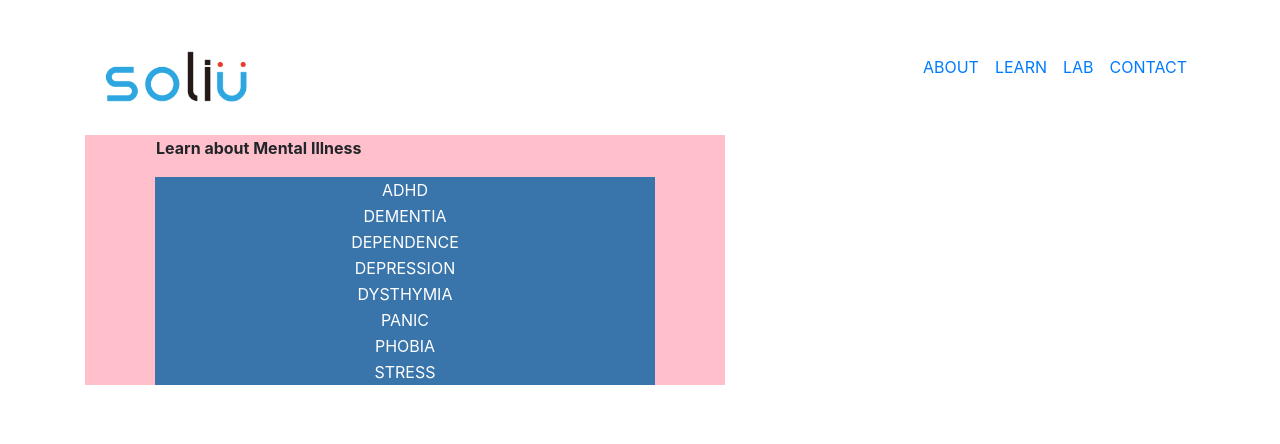
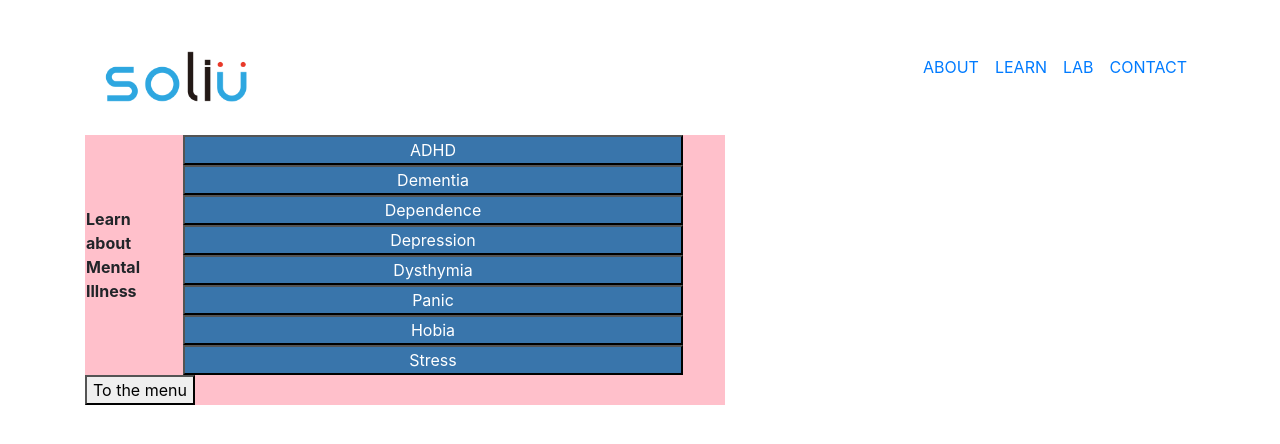
Before and after one commit to Ghostlun/SoliU, a React (Create React App) app: page /learn/mental_app/information in a window 1280 px wide. Shown: the top 444 px of the page. Built offline with nearby package versions, Linux system fonts and the light colour scheme; what google-maps-react would draw is missing.

Commit message:
Change
Change

```diff
--- a/src/asset/css/style.css
+++ b/src/asset/css/style.css
@@ -37,7 +37,7 @@
 .Mental_App_button {
   background-color: #3975ab;
   width: 400;
-  border: none;
+  border-color: black;
   margin-top: 10;
   font-size: 16px;
   color: white;
--- a/src/components/Learn/Mental_App_Info.js
+++ b/src/components/Learn/Mental_App_Info.js
@@ -1,122 +1,126 @@
 import React from 'react';
 import { Link } from 'react-router-dom';
 import '../../asset/css/style.css';
+import Mental_info from './Mental_issue_info'
 
 const Mental_App_Info = () => {
   return (
-    <div className='background_For_phone'>
-      <div
-        style={{
-          alignItems: 'center',
-          justifyContent: 'center',
-          display: 'flex'
-        }}
-      >
-        <table>
-          <thead>
-            <th>Learn about Mental Illness</th>
-          </thead>
-          <tbody className='table_style'>
-            <tr>
-              <button
-                className='Mental_App_button'
-                style={{
-                  width: 500
-                }}
-              >
-                <Link to='/learn/mental_app/information/adhd'>
-                  <text style={{ color: 'white' }}>ADHD</text>
-                </Link>
-              </button>
-            </tr>
-            <tr>
-              <button
-                className='Mental_App_button'
-                style={{
-                  width: 500
-                }}
-              >
-                <Link to='/learn/mental_app/information/dementia'>
-                  <text style={{ color: 'white' }}>DEMENTIA</text>
-                </Link>
-              </button>
-            </tr>
-            <tr>
-              <button
-                className='Mental_App_button'
-                style={{
-                  width: 500
-                }}
-              >
-                <Link to='/learn/mental_app/information/dependence'>
-                  <text style={{ color: 'white' }}>DEPENDENCE</text>
-                </Link>
-              </button>
-            </tr>
-            <tr>
-              <button
-                className='Mental_App_button'
-                style={{
-                  width: 500
-                }}
-              >
-                <Link to='/learn/mental_app/information/depression'>
-                  <text style={{ color: 'white' }}>DEPRESSION</text>
-                </Link>
-              </button>
-            </tr>
-            <tr>
-              <button
-                className='Mental_App_button'
-                style={{
-                  width: 500
-                }}
-              >
-                <Link to='/learn/mental_app/information/dysthymia'>
-                  <text style={{ color: 'white' }}>DYSTHYMIA</text>
-                </Link>
-              </button>
-            </tr>
-            <tr>
-              <button
-                className='Mental_App_button'
-                style={{
-                  width: 500
-                }}
-              >
-                <Link to='/learn/mental_app/information/panic'>
-                  <text style={{ color: 'white' }}>PANIC</text>
-                </Link>
-              </button>
-            </tr>
-            <tr>
-              <button
-                className='Mental_App_button'
-                style={{
-                  width: 500
-                }}
-              >
-                <Link to='/learn/mental_app/information/phobia'>
-                  <text style={{ color: 'white' }}>PHOBIA</text>
-                </Link>
-              </button>
-            </tr>
-            <tr>
-              <button
-                className='Mental_App_button'
-                style={{
-                  width: 500
-                }}
-              >
-                <Link to='/learn/mental_app/information/stress'>
-                  <text style={{ color: 'white' }}>STRESS</text>
-                </Link>
-              </button>
-            </tr>
-          </tbody>
-        </table>
-      </div>
-    </div>
+    // <div className='background_For_phone'>
+    //   <div
+    //     style={{
+    //       alignItems: 'center',
+    //       justifyContent: 'center',
+    //       display: 'flex'
+    //     }}
+    //   >
+    //     <table>
+    //       <thead>
+    //         <th>Learn about Mental Illness</th>
+    //       </thead>
+    //       <tbody className='table_style'>
+    //         <tr>
+    //           <button
+    //             className='Mental_App_button'
+    //             style={{
+    //               width: 500
+    //             }}
+    //           >
+    //             <Link to='/learn/mental_app/information/adhd'>
+    //               <text style={{ color: 'white' }}>ADHD</text>
+    //             </Link>
+    //           </button>
+    //         </tr>
+    //         <tr>
+    //           <button
+    //             className='Mental_App_button'
+    //             style={{
+    //               width: 500
+    //             }}
+    //           >
+    //             <Link to='/learn/mental_app/information/dementia'>
+    //               <text style={{ color: 'white' }}>DEMENTIA</text>
+    //             </Link>
+    //           </button>
+    //         </tr>
+    //         <tr>
+    //           <button
+    //             className='Mental_App_button'
+    //             style={{
+    //               width: 500
+    //             }}
+    //           >
+    //             <Link to='/learn/mental_app/information/dependence'>
+    //               <text style={{ color: 'white' }}>DEPENDENCE</text>
+    //             </Link>
+    //           </button>
+    //         </tr>
+    //         <tr>
+    //           <button
+    //             className='Mental_App_button'
+    //             style={{
+    //               width: 500
+    //             }}
+    //           >
+    //             <Link to='/learn/mental_app/information/depression'>
+    //               <text style={{ color: 'white' }}>DEPRESSION</text>
+    //             </Link>
+    //           </button>
+    //         </tr>
+    //         <tr>
+    //           <button
+    //             className='Mental_App_button'
+    //             style={{
+    //               width: 500
+    //             }}
+    //           >
+    //             <Link to='/learn/mental_app/information/dysthymia'>
+    //               <text style={{ color: 'white' }}>DYSTHYMIA</text>
+    //             </Link>
+    //           </button>
+    //         </tr>
+    //         <tr>
+    //           <button
+    //             className='Mental_App_button'
+    //             style={{
+    //               width: 500
+    //             }}
+    //           >
+    //             <Link to='/learn/mental_app/information/panic'>
+    //               <text style={{ color: 'white' }}>PANIC</text>
+    //             </Link>
+    //           </button>
+    //         </tr>
+    //         <tr>
+    //           <button
+    //             className='Mental_App_button'
+    //             style={{
+    //               width: 500
+    //             }}
+    //           >
+    //             <Link to='/learn/mental_app/information/phobia'>
+    //               <text style={{ color: 'white' }}>PHOBIA</text>
+    //             </Link>
+    //           </button>
+    //         </tr>
+    //         <tr>
+    //           <button
+    //             className='Mental_App_button'
+    //             style={{
+    //               width: 500
+    //             }}
+    //           >
+    //             <Link to='/learn/mental_app/information/stress'>
+    //               <text style={{ color: 'white' }}>STRESS</text>
+    //             </Link>
+    //           </button>
+    //         </tr>
+    //       </tbody>
+    //     </table>
+    //   </div>
+    // </div>
+
+
+    <Mental_info/>
   );
 };
 
--- a/src/components/Learn/Mental_App_Main.js
+++ b/src/components/Learn/Mental_App_Main.js
@@ -3,6 +3,12 @@ import { Link } from 'react-router-dom';
 import Brain from './Mental_App_Brain';
 import '../../asset/css/style.css';
 const Mental_App_Main = () => {
+
+
+
+
+
+
   return (
     <div className='background_For_phone'>
       <div>
--- /dev/null
+++ b/src/components/Learn/Mental_issue_info.js
@@ -0,0 +1,118 @@
+
+import React, { Component } from "react";
+import mentalData from "../data.json"
+import '../../asset/css/style.css';
+import { Row } from "react-bootstrap";
+
+
+
+
+
+export default class Mental_issue_info extends Component {
+
+constructor (props){
+
+    super(props)
+    this.state = {
+
+        Mouseclicked : "false",
+        Mental_Id : 0,
+        Mental_Info : null
+    }
+
+}
+
+
+//When id button is choosen
+button_Clicked = (id, info) => {
+
+    var MentalID = id;
+    var MentalInfo = info
+
+console.log("Button id", id)
+
+    this.setState({
+        Mouseclicked : "true",
+        Menta_Id : MentalID,
+        Mental_Info : MentalInfo
+
+   })
+
+
+        console.log("Is button clicked ???", this.state.Mouseclicked)
+
+
+
+}
+
+    Menu_button_Clicked = () => {
+
+    this.setState({Mouseclicked : "false"
+
+    })
+
+    console.log("to the Menu")
+    }
+
+
+    displayMenu = () => {
+
+        if (this.state.Mouseclicked == "false")
+    return <div>
+        <center>
+
+        {mentalData.map(c=> {
+            return <button onClick = {()=>this.button_Clicked(c.id, c.info)} className = "Mental_App_button" style ={{width : 500}}
+                    > {c.Name}</button>
+
+
+        })
+        }
+    </center>
+    </div>
+
+
+    else
+        return <div>
+            {this.state.Mental_Info}
+        </div>
+
+    }
+
+
+  render()  {
+
+
+    return <div className ='background_For_phone'>
+
+        <div>
+
+        <div style = {{alignItems: 'center',
+          justifyContent: 'center',
+          display: 'flex'}}>
+        {/* Get data from */}
+        <table>
+        <thead>
+
+            <th>Learn about Mental Illness</th>
+          </thead>
+
+
+
+
+    </table>
+
+    {this.displayMenu()}
+
+
+
+    </div>
+
+
+    <button onClick = {()=>this.Menu_button_Clicked()} >To the menu</button>
+
+    </div>
+</div>
+
+}
+}
--- /dev/null
+++ b/src/components/data.json
@@ -0,0 +1,51 @@
+[
+{
+
+    "id": 1,
+    "Name": "ADHD",
+    "info" : "adhd isblblablablabalbalbalbalablablabalbalablablabalbalbalablablaba"
+
+  },
+
+  {
+    "id": 2,
+    "Name": "Dementia",
+    "info" : "Dementia isblblablablabalbalbalbalablablabalbalablablabalbalbalablablaba"
+
+  },
+
+  {
+    "id": 3,
+    "Name": "Dependence",
+    "info" : "Dependence isblblablablabalbalbalbalablablabalbalablablabalbalbalablablaba"
+  },
+  {
+    "id": 4,
+    "Name": "Depression",
+    "info" : "Depression isblblablablabalbalbalbalablablabalbalablablabalbalbalablablaba"
+  },
+  {
+    "id": 5,
+    "Name": "Dysthymia",
+    "info" : "Dysthymia isblblablablabalbalbalbalablablabalbalablablabalbalbalablablaba"
+  }
+  ,
+  {
+    "id": 6,
+    "Name": "Panic",
+    "info" : "Panic isblblablablabalbalbalbalablablabalbalablablabalbalbalablablaba"
+  }
+  ,
+  {
+    "id": 7,
+    "Name": "Hobia",
+    "info" : "Hobia isblblablablabalbalbalbalablablabalbalablablabalbalbalablablaba"
+  }
+  ,
+  {
+    "id": 8,
+    "Name": "Stress",
+    "info" : "Stress isblblablablabalbalbalbalablablabalbalablablabalbalbalablablaba"
+  }
+
+]
```
